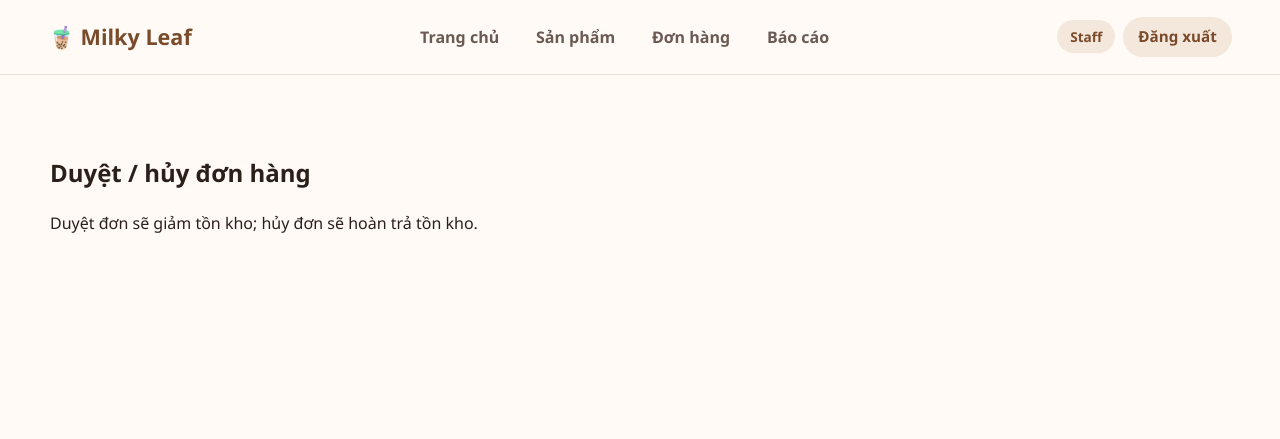
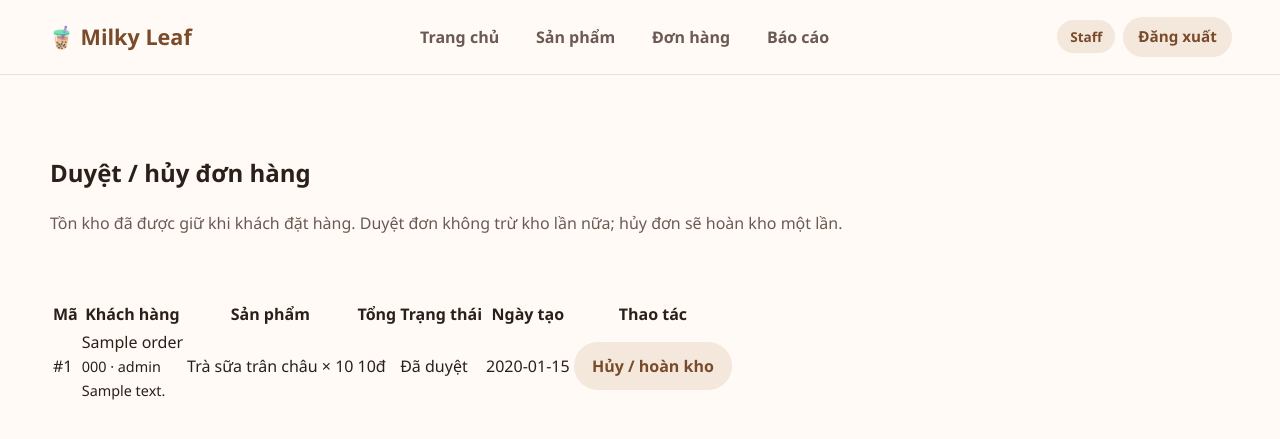
Before and after one commit to tranminhtri30091999-ctrl/-n-pttkhttt, a Flask app: page /staff/orders.html in a window 1280 px wide. Shown: the top 439 px of the page. Run offline with Flask 3, Linux system fonts and the light colour scheme; the visitor is signed in with stand-in values (Sample User, id 1); data comes from the database, SQL or seed files in the repository; tables that the repository leaves empty hold one stand-in row (values such as "Sample post").

Commit message:
Add order approval, cancellation and atomic stock restocking flows

```diff
--- a/modules/order/routes.py
+++ b/modules/order/routes.py
@@ -1,11 +1,78 @@
-from flask import Blueprint, render_template
+import sqlite3
 
+from flask import Blueprint, jsonify, render_template
+
+from database.db_helper import get_db
 from modules.admin.routes import role_required
+from modules.order.services import transition_order_status
 
 order_bp = Blueprint("order", __name__)
+
+
+def transition_response(order_id, target_status):
+    db = get_db()
+    try:
+        result, error = transition_order_status(db, order_id, target_status)
+        if error == "not_found":
+            return jsonify({"ok": False, "error": "Không tìm thấy đơn hàng."}), 404
+        if error == "invalid_transition":
+            return jsonify({"ok": False, "error": "Chỉ đơn đang chờ mới có thể được duyệt hoặc hủy."}), 409
+        if error == "product_missing":
+            return jsonify({"ok": False, "error": "Không thể hoàn kho vì sản phẩm trong đơn không còn tồn tại."}), 409
+        return jsonify({"ok": True, "order": result})
+    except sqlite3.OperationalError:
+        db.rollback()
+        return jsonify({"ok": False, "error": "Cơ sở dữ liệu đang bận. Vui lòng thử lại."}), 503
+    except Exception:
+        db.rollback()
+        return jsonify({"ok": False, "error": "Không thể cập nhật đơn hàng lúc này."}), 500
+    finally:
+        db.close()
 
 
 @order_bp.route("/orders.html")
 @role_required("staff", "admin")
 def orders_page():
     return render_template("staff/orders.html")
+
+
+@order_bp.route("/api/orders", methods=["GET"])
+@role_required("staff", "admin")
+def list_orders():
+    db = get_db()
+    try:
+        orders = db.execute(
+            """SELECT o.id, o.status, o.total, o.created_at, o.customer_name, o.phone,
+                      o.delivery_address, u.username
+               FROM orders o JOIN users u ON u.id = o.customer_id
+               ORDER BY o.id DESC"""
+        ).fetchall()
+        result = []
+        for order in orders:
+            items = db.execute(
+                """SELECT p.name, oi.quantity, oi.price
+                   FROM order_items oi LEFT JOIN products p ON p.id = oi.product_id
+                   WHERE oi.order_id = ? ORDER BY oi.id""",
+                (order["id"],),
+            ).fetchall()
+            result.append({
+                **dict(order),
+                "items": [dict(item) for item in items],
+            })
+        return jsonify({"ok": True, "orders": result})
+    except sqlite3.OperationalError:
+        return jsonify({"ok": False, "error": "Không thể đọc danh sách đơn hàng."}), 503
+    finally:
+        db.close()
+
+
+@order_bp.route("/api/orders/<int:order_id>/approve", methods=["POST"])
+@role_required("staff", "admin")
+def approve_order(order_id):
+    return transition_response(order_id, "approved")
+
+
+@order_bp.route("/api/orders/<int:order_id>/cancel", methods=["POST"])
+@role_required("staff", "admin")
+def cancel_order(order_id):
+    return transition_response(order_id, "cancelled")
--- a/templates/staff/orders.html
+++ b/templates/staff/orders.html
@@ -4,33 +4,89 @@
   <meta charset="UTF-8" />
   <meta name="viewport" content="width=device-width, initial-scale=1.0" />
   <title>Milky Leaf - Nhân viên đơn hàng</title>
-  <link rel="stylesheet" href="../../static/css/client.css" />
+  <link rel="stylesheet" href="/static/css/client.css" />
 </head>
 <body>
   <header class="site-header">
-    <a class="brand" href="../client/index.html">🧋 Milky Leaf</a>
+    <a class="brand" href="/client/index.html">🧋 Milky Leaf</a>
     <nav class="site-nav">
-      <a href="../client/index.html">Trang chủ</a>
-      <a href="products.html">Sản phẩm</a>
-      <a href="orders.html">Đơn hàng</a>
-      <a href="dashboard.html">Báo cáo</a>
+      <a href="/client/index.html">Trang chủ</a><a href="/staff/products.html">Sản phẩm</a>
+      <a href="/staff/orders.html">Đơn hàng</a><a href="/staff/dashboard.html">Báo cáo</a>
     </nav>
-    <div class="auth-actions">
-      <span class="role-badge">Staff</span>
-      <button class="btn btn-secondary" type="button" onclick="logout()">Đăng xuất</button>
-    </div>
+    <div class="auth-actions"><span class="role-badge">Staff</span><button class="btn btn-secondary" type="button" id="logout-button">Đăng xuất</button></div>
   </header>
   <main>
     <section class="section">
       <h1>Duyệt / hủy đơn hàng</h1>
-      <p>Duyệt đơn sẽ giảm tồn kho; hủy đơn sẽ hoàn trả tồn kho.</p>
+      <p class="muted">Tồn kho đã được giữ khi khách đặt hàng. Duyệt đơn không trừ kho lần nữa; hủy đơn sẽ hoàn kho một lần.</p>
+      <p class="status-message" data-staff-message role="status">Đang tải đơn hàng…</p>
+      <div class="table-wrap">
+        <table class="admin-table">
+          <thead><tr><th>Mã</th><th>Khách hàng</th><th>Sản phẩm</th><th>Tổng</th><th>Trạng thái</th><th>Ngày tạo</th><th>Thao tác</th></tr></thead>
+          <tbody data-staff-orders><tr><td colspan="7">Đang tải…</td></tr></tbody>
+        </table>
+      </div>
     </section>
   </main>
   <script>
-    async function logout() {
-      await fetch('/admin/logout', { method: 'POST', credentials: 'same-origin' });
-      window.location.href = '../client/login.html';
+    const money = (value) => new Intl.NumberFormat('vi-VN', { maximumFractionDigits: 0 }).format(Number(value) || 0) + 'đ';
+    const escapeHtml = (value) => String(value ?? '').replace(/[&<>"']/g, (char) => ({'&':'&amp;','<':'&lt;','>':'&gt;','"':'&quot;',"'":'&#39;'}[char]));
+    const statusLabels = {pending:'Đang chờ', approved:'Đã duyệt', cancelled:'Đã hủy'};
+
+    async function loadOrders() {
+      const tbody = document.querySelector('[data-staff-orders]');
+      const message = document.querySelector('[data-staff-message]');
+      tbody.innerHTML = '<tr><td colspan="7">Đang tải…</td></tr>';
+      try {
+        const response = await fetch('/staff/api/orders', {credentials:'same-origin'});
+        const data = await response.json();
+        if (response.status === 401 || response.status === 403) {
+          message.innerHTML = 'Bạn cần đăng nhập bằng tài khoản nhân viên hoặc admin. <a href="/client/login.html">Đăng nhập</a>.';
+          tbody.replaceChildren();
+          return;
+        }
+        if (!response.ok || !data.ok) throw new Error(data.error || 'Không thể tải đơn hàng.');
+        message.textContent = data.orders.length ? '' : 'Chưa có đơn hàng.';
+        if (!data.orders.length) { tbody.replaceChildren(); return; }
+        tbody.innerHTML = data.orders.map((order) => {
+          const items = order.items.map((item) => `${escapeHtml(item.name || 'Sản phẩm')} × ${Number(item.quantity)}`).join('<br>');
+          let actions = '—';
+          if (order.status === 'pending') actions = `<button class="btn btn-primary" data-action="approve" data-id="${Number(order.id)}">Duyệt</button> <button class="btn btn-secondary" data-action="cancel" data-id="${Number(order.id)}">Hủy</button>`;
+          else if (order.status === 'approved') actions = `<button class="btn btn-secondary" data-action="cancel" data-id="${Number(order.id)}">Hủy / hoàn kho</button>`;
+          return `<tr><td>#${Number(order.id)}</td><td>${escapeHtml(order.customer_name)}<br><span class="small">${escapeHtml(order.phone)} · ${escapeHtml(order.username)}</span><br><span class="small">${escapeHtml(order.delivery_address)}</span></td><td>${items || '—'}</td><td>${money(order.total)}</td><td>${escapeHtml(statusLabels[order.status] || order.status)}</td><td>${escapeHtml(order.created_at)}</td><td>${actions}</td></tr>`;
+        }).join('');
+      } catch (error) {
+        message.textContent = error.message;
+        message.className = 'status-message error-message';
+        tbody.replaceChildren();
+      }
     }
+
+    document.querySelector('[data-staff-orders]').addEventListener('click', async (event) => {
+      const button = event.target.closest('button[data-action]');
+      if (!button) return;
+      const action = button.dataset.action;
+      const orderId = Number(button.dataset.id);
+      if (action === 'cancel' && !window.confirm(`Hủy đơn #${orderId} và hoàn lại tồn kho?`)) return;
+      button.disabled = true;
+      try {
+        const response = await fetch(`/staff/api/orders/${orderId}/${action}`, {
+          method:'POST', credentials:'same-origin', headers:{'Content-Type':'application/json'}, body:'{}'
+        });
+        const data = await response.json();
+        if (!response.ok || !data.ok) throw new Error(data.error || 'Không thể cập nhật đơn.');
+        await loadOrders();
+      } catch (error) {
+        alert(error.message);
+        button.disabled = false;
+      }
+    });
+
+    document.getElementById('logout-button').addEventListener('click', async () => {
+      await fetch('/admin/logout', {method:'POST', credentials:'same-origin'});
+      window.location.href = '/client/login.html';
+    });
+    loadOrders();
   </script>
 </body>
 </html>
```
Also changed, not shown: modules/client/routes.py (+32 -0 lines), modules/order/services.py (+40 -0 lines).
